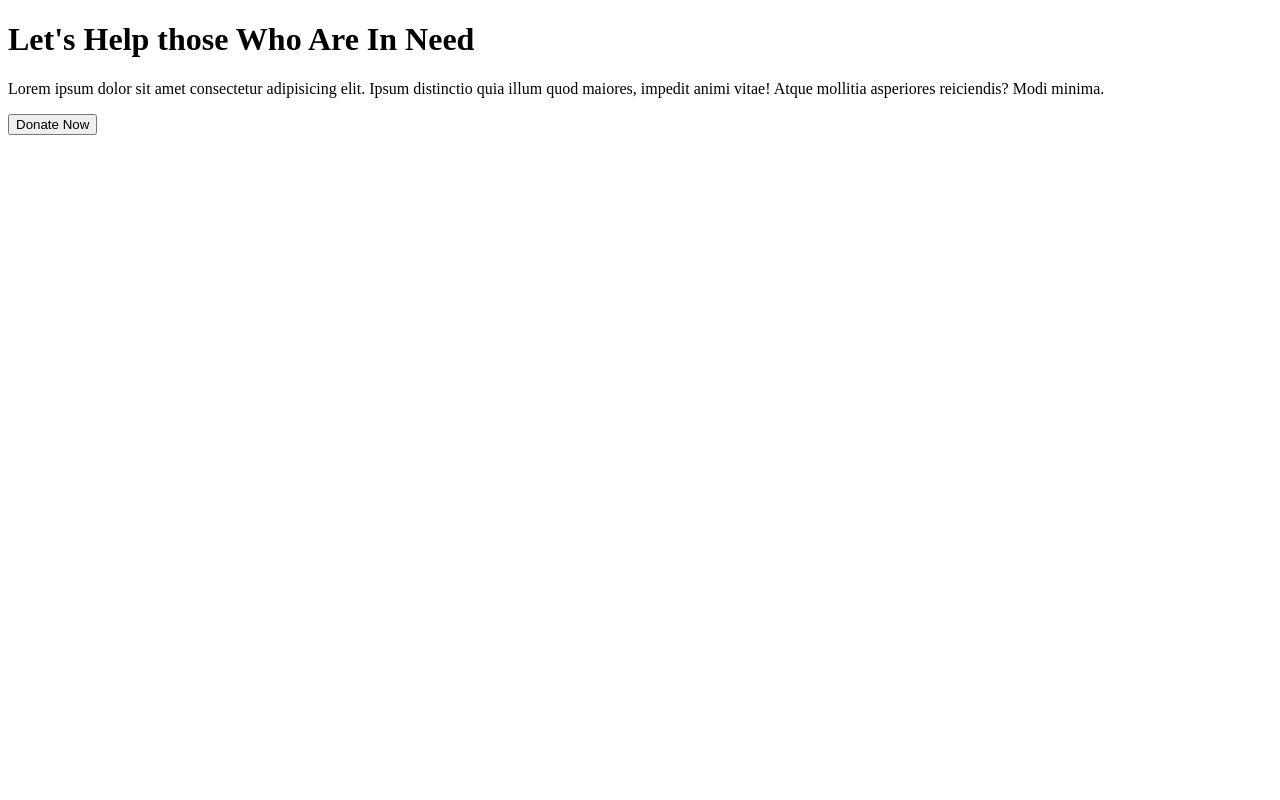
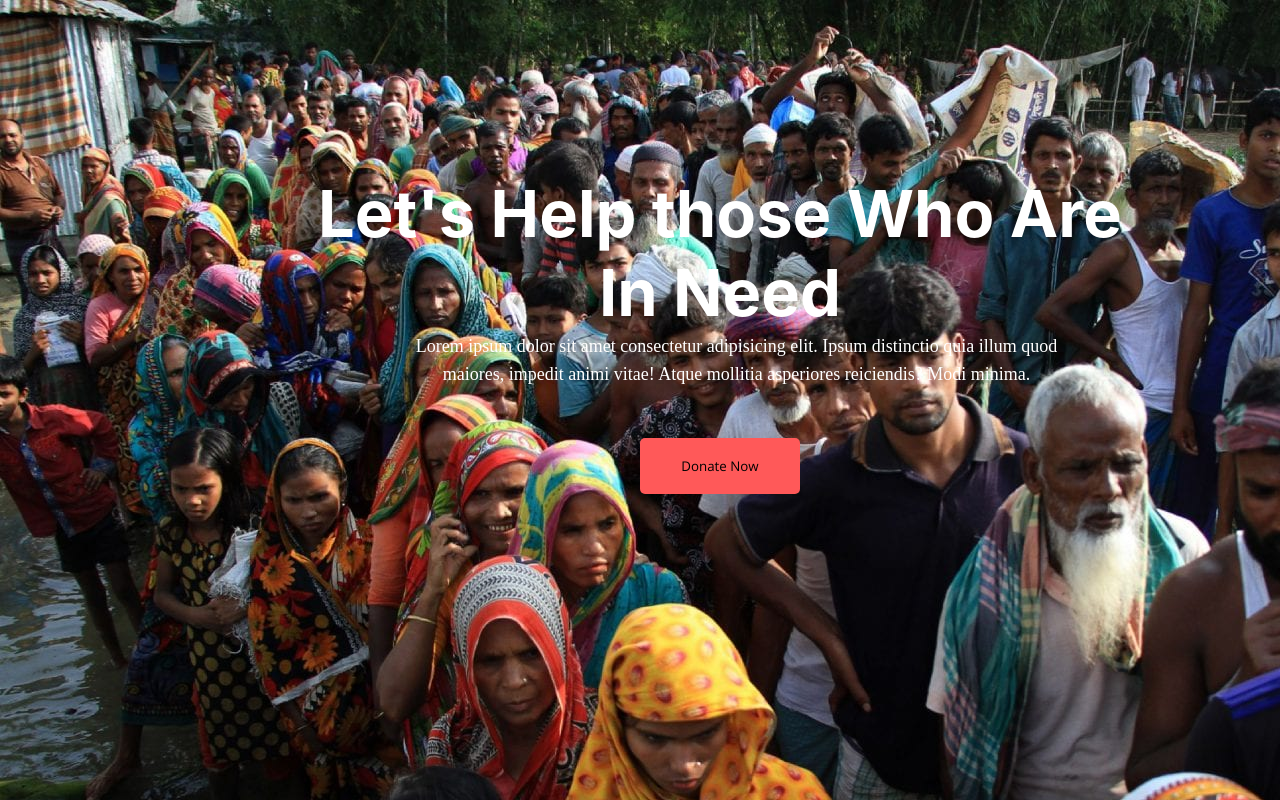
Before and after one commit to TanvirIslam8653/my-donation, a plain HTML site: page index.html in a window 1280 px wide. Drawn offline with nearby package versions, Linux system fonts and the light colour scheme.

Commit message:
finish leter

```diff
--- a/index.html
+++ b/index.html
@@ -7,15 +7,28 @@
     <title>My Donation</title>
     <link rel="stylesheet" href="style/donation.css">
     <link rel="icon" type="image/x-icon" href="images/badge.png">
+    <link rel="preconnect" href="https://fonts.googleapis.com"><link rel="preconnect" href="https://fonts.gstatic.com" crossorigin><link href="https://fonts.googleapis.com/css2?family=Open+Sans&display=swap" rel="stylesheet">
 </head>
-<body>
-    <header class="banner">
+<body class="body">
+    <div class="banner">
      <h1 class="banner-title">Let's Help those Who Are In Need</h1>
      <p class="banner-description">Lorem ipsum dolor sit amet consectetur adipisicing elit. Ipsum distinctio quia illum quod maiores, impedit animi vitae! Atque mollitia asperiores reiciendis? Modi minima.</p>
      <button class="btn-primary">Donate Now</button>
+    </div>
     </header>
     <main>
+<div>
 
+</div>
+<div>
+
+</div>
+<div>
+
+</div>
+<div>
+
+</div>
     </main>
     <footer>
 
--- a/style/donation.css
+++ b/style/donation.css
@@ -0,0 +1,56 @@
+*{
+    margin: 0;
+    font-family: 'Open Sans', sans-serif;
+}
+body{
+    background-image: url('../images/donation7.jpg');
+}
+.banner{
+    text-align: center;
+    padding: 175px 307px;
+}
+.banner-title{
+ position: absolute;
+width: 826px;
+height: 158px;
+left: 307px;
+top: 174px;
+font-family: 'Inter';
+font-style: normal;
+font-weight: 700;
+font-size: 65px;
+line-height: 79px;
+text-align: center;
+color: #FFFFFF;
+}
+.banner-description{
+position: absolute;
+width: 691px;
+height: 56px;
+left: 391px;
+top: 332px;
+font-family: 'Poppins';
+font-style: normal;
+font-weight: 400;
+font-size: 18px;
+line-height: 28px;
+text-align: center;
+color: #FFFFFF;
+
+}
+.btn-primary{
+    display: flex;
+    flex-direction: row;
+    justify-content: center;
+    align-items: center;
+    padding: 16px 12px;
+    gap: 8px;
+    position: absolute;
+    width: 160px;
+    height: 56px;
+    left: 640px;
+    top: 438px;
+    background: #FF5959;
+    border-radius: 5px;
+    border: none;
+}
```
